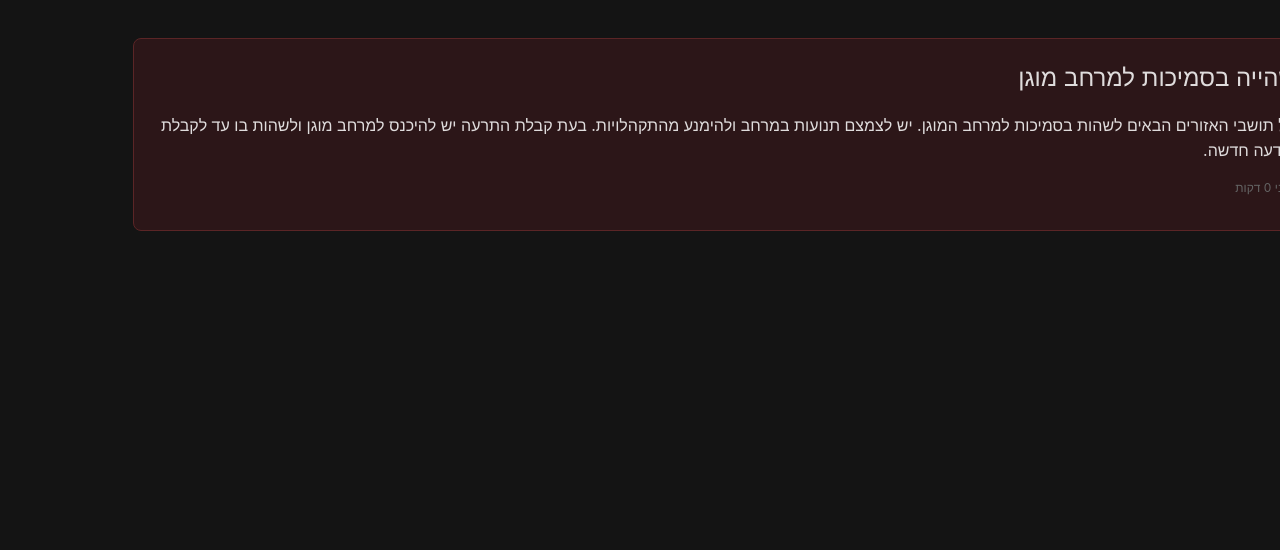
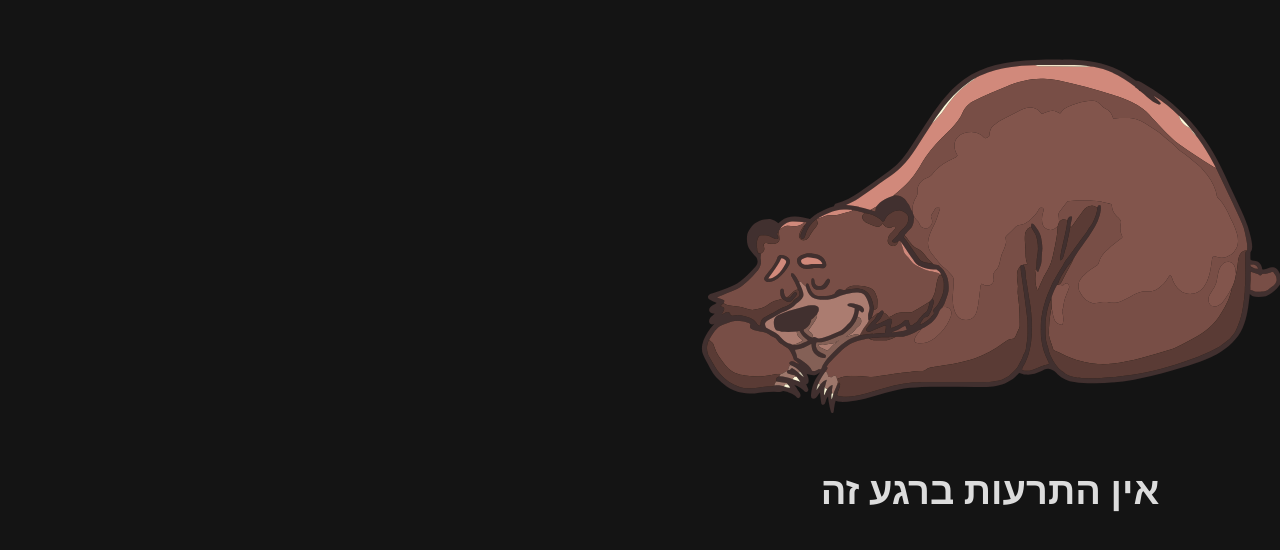
Before and after one commit to Aharon-Ohayon/alerts-kiosk, a React (Vite) app in the folder apps/kiosk-fe/: page / in a window 1280 px wide. Shown: the top 550 px of the page. Built offline with nearby package versions, Linux system fonts and the light colour scheme.

Commit message:
Added state, no data image and styling

```diff
--- a/apps/kiosk-fe/index.html
+++ b/apps/kiosk-fe/index.html
@@ -7,6 +7,13 @@
 
         <meta name="viewport" content="width=device-width, initial-scale=1" />
         <link rel="icon" type="image/x-icon" href="/favicon.ico" />
+        <link rel="preconnect" href="https://fonts.googleapis.com" />
+        <link rel="preconnect" href="https://fonts.gstatic.com" crossorigin />
+        <link
+            href="https://fonts.googleapis.com/css2?family=Rubik:ital,wght@0,300..900;1,300..900&display=swap"
+            rel="stylesheet"
+        />
+
         <link rel="stylesheet" href="/src/styles.scss" />
     </head>
     <body>
--- a/apps/kiosk-fe/src/app/alerts/alertsPage.tsx
+++ b/apps/kiosk-fe/src/app/alerts/alertsPage.tsx
@@ -1,8 +1,24 @@
-import { OrefAlert, orefAlertCategory } from '@alerts-kiosk/oref-api';
+import { orefAlertCategory } from '@alerts-kiosk/oref-api';
 import { AlertCard } from './alertCard';
+import { useAlerts } from './useAlerts';
+import { Typography } from 'antd';
 
-export const AlertsPage = ({ alerts }: { alerts: OrefAlert[] }) => {
-    return alerts.map(({ cat, firstDetectedAt, desc, title }) => (
+export const AlertsPage = () => {
+    const { liveAlerts } = useAlerts();
+    const { Title } = Typography;
+
+    if (!liveAlerts?.length) {
+        return (
+            <div className="no-alerts-container">
+                <div>
+                    <img src="/relaxed.svg" />
+                    <Title level={1}>אין התרעות ברגע זה</Title>
+                </div>
+            </div>
+        );
+    }
+
+    return liveAlerts.map(({ cat, firstDetectedAt, desc, title }) => (
         <AlertCard
             description={desc}
             title={title}
--- a/apps/kiosk-fe/src/app/alerts/index.ts
+++ b/apps/kiosk-fe/src/app/alerts/index.ts
@@ -1,2 +1,3 @@
 export * from './alertsPage';
 export * from './alertCard';
+export * from './useAlerts';
--- a/apps/kiosk-fe/src/app/alerts/useAlerts.ts
+++ b/apps/kiosk-fe/src/app/alerts/useAlerts.ts
@@ -1,12 +1,35 @@
-// import { getLiveAlerts, OrefAlert } from '@alerts-kiosk/oref-api';
-// import { useEffect, useState } from 'react';
+import { getLiveAlerts, OrefAlert } from '@alerts-kiosk/oref-api';
+import { useState } from 'react';
+import { useAppSettingsStore } from '../useAppSettingsStore';
 
-// export const useAlerts = () => {
-//     const [liveAlerts, setAlerts] = useState<OrefAlert[]>();
+export const useAlerts = () => {
+    const [liveAlerts, setAlerts] = useState<OrefAlert[]>();
+    const interstedZones = useAppSettingsStore(s => s.interestedZones);
 
-//     useEffect(() => {
-//         getLiveAlerts(
-//             console, []
-//         ).then(zones => );
-//     }, []);
-// };
+    setInterval(async () => {
+        try {
+            const { allAlerts, filteredAlerts } = await getLiveAlerts(
+                interstedZones
+            );
+
+            console.log(
+                `Fetched successfully ${
+                    filteredAlerts.length
+                } relevant alerts for the interested zones ${interstedZones.join(
+                    ', '
+                )} out of ${allAlerts.length}`
+            );
+
+            setAlerts(filteredAlerts);
+        } catch (error: any) {
+            console.error(
+                'Error trying to get live alerts: exception has been thrown',
+                error
+            );
+        }
+    }, 1000);
+
+    return {
+        liveAlerts
+    };
+};
--- a/apps/kiosk-fe/src/app/app.tsx
+++ b/apps/kiosk-fe/src/app/app.tsx
@@ -1,22 +1,34 @@
-// eslint-disable-next-line @typescript-eslint/no-unused-vars
-// import styles from './app.module.scss';
+import { AlertsPage } from './alerts';
+import { ConfigProvider, theme } from 'antd';
+import { alertTheme } from '../theme';
+import { useAppSettingsStore } from './useAppSettingsStore';
 
-import { OrefAlert } from '@alerts-kiosk/oref-api';
-import { AlertsPage } from './alerts';
+export const App = () => {
+    // const alerts: OrefAlert[] = [
+    //     {
+    //         cat: 1,
+    //         data: ['ברחבי הארץ'],
+    //         id: '123',
+    //         title: 'שהייה בסמיכות למרחב מוגן',
+    //         desc: 'על תושבי האזורים הבאים לשהות בסמיכות למרחב המוגן.\nיש לצמצם תנועות במרחב ולהימנע מהתקהלויות.\n בעת קבלת התרעה יש להיכנס למרחב מוגן ולשהות בו עד לקבלת הודעה חדשה.',
+    //         firstDetectedAt: new Date()
+    //     }
+    // ];
 
-export function App() {
-    const alerts: OrefAlert[] = [
-        {
-            cat: 1,
-            data: ['ברחבי הארץ'],
-            id: '123',
-            title: 'שהייה בסמיכות למרחב מוגן',
-            desc: 'על תושבי האזורים הבאים לשהות בסמיכות למרחב המוגן.\nיש לצמצם תנועות במרחב ולהימנע מהתקהלויות.\n בעת קבלת התרעה יש להיכנס למרחב מוגן ולשהות בו עד לקבלת הודעה חדשה.',
-            firstDetectedAt: new Date()
-        }
-    ];
+    const isDarkMode = useAppSettingsStore(s => s.isDarkMode);
 
-    return <AlertsPage alerts={alerts} />;
-}
+    return (
+        <ConfigProvider
+            theme={{
+                ...alertTheme,
+                algorithm: isDarkMode
+                    ? theme.darkAlgorithm
+                    : theme.defaultAlgorithm
+            }}
+        >
+            <AlertsPage />
+        </ConfigProvider>
+    );
+};
 
 export default App;
--- /dev/null
+++ b/apps/kiosk-fe/src/app/useAppSettingsStore.ts
@@ -0,0 +1,17 @@
+import { create } from 'zustand';
+
+export interface AppSettingsStore {
+    isDarkMode: boolean;
+    interestedZones: string[];
+
+    setDarkMode: (isDarkMode: boolean) => void;
+    setInterestedZones: (zones: string[]) => void;
+}
+
+export const useAppSettingsStore = create<AppSettingsStore>(set => ({
+    isDarkMode: true,
+    interestedZones: [],
+
+    setDarkMode: (isDarkMode: boolean) => set({ isDarkMode }),
+    setInterestedZones: (zones: string[]) => set({ interestedZones: zones })
+}));
--- a/apps/kiosk-fe/src/main.tsx
+++ b/apps/kiosk-fe/src/main.tsx
@@ -1,9 +1,6 @@
 import { StrictMode } from 'react';
 import * as ReactDOM from 'react-dom/client';
-import { ConfigProvider } from 'antd';
-
 import App from './app/app';
-import { alertTheme } from './theme';
 
 const root = ReactDOM.createRoot(
     document.getElementById('root') as HTMLElement
@@ -11,8 +8,6 @@ const root = ReactDOM.createRoot(
 
 root.render(
     <StrictMode>
-        <ConfigProvider theme={alertTheme}>
-            <App />
-        </ConfigProvider>
+        <App />
     </StrictMode>
 );
--- a/apps/kiosk-fe/src/styles.scss
+++ b/apps/kiosk-fe/src/styles.scss
@@ -16,3 +16,16 @@ html {
         margin-top: 10px;
     }
 }
+
+.no-alerts-container {
+    display: flex;
+    justify-content: center;
+
+    img {
+        height: 400px;
+    }
+
+    h1 {
+        text-align: center;
+    }
+}
--- a/apps/kiosk-fe/src/theme.ts
+++ b/apps/kiosk-fe/src/theme.ts
@@ -1,7 +1,6 @@
 import { ThemeConfig, theme } from 'antd';
 
 export const alertTheme: ThemeConfig = {
-    algorithm: theme.darkAlgorithm,
     components: {
         Alert: {
             fontSizeLG: 24,
```
Also changed, not shown: apps/kiosk-fe/public/relaxed.svg (added).
